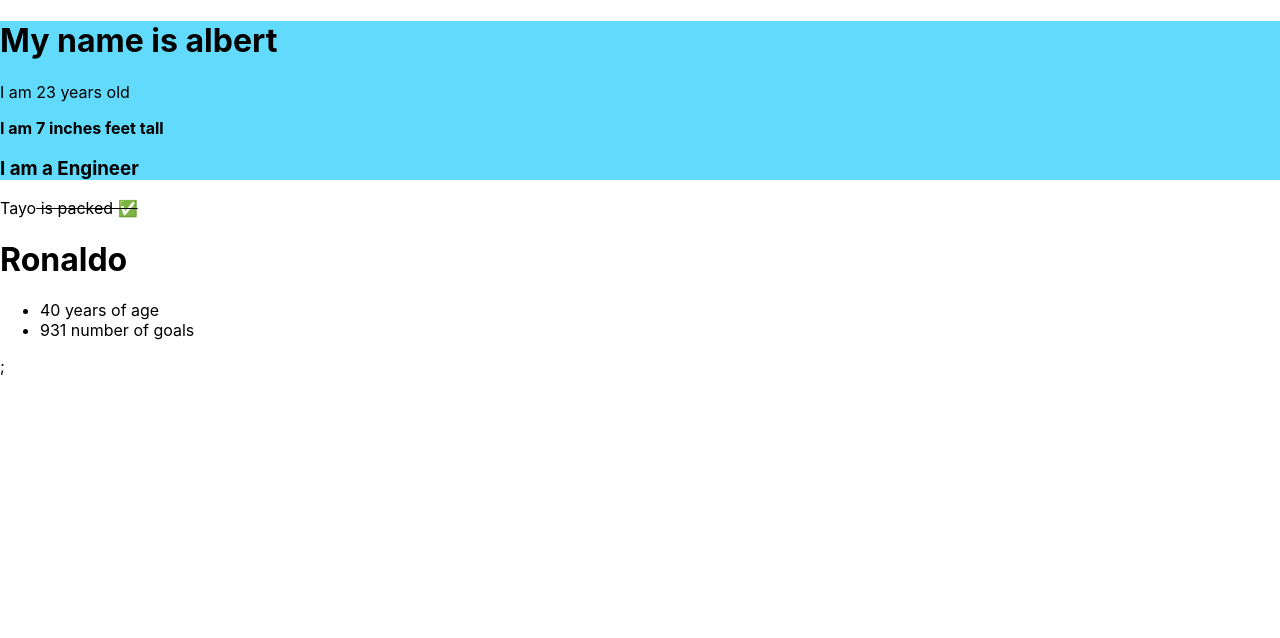
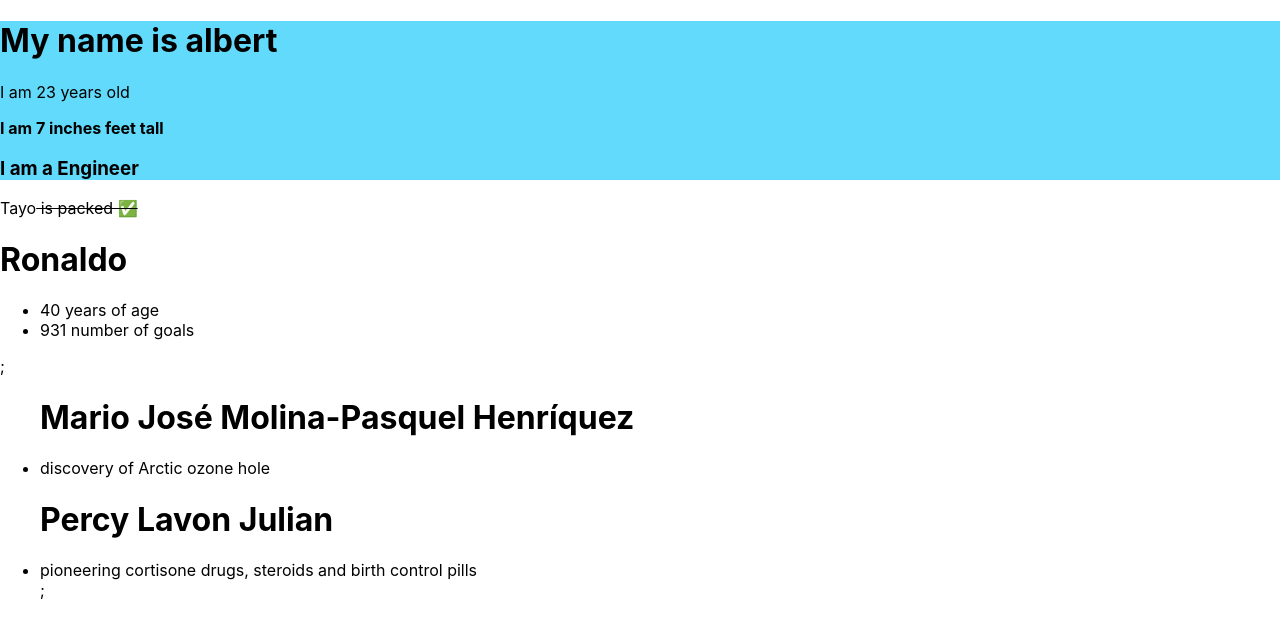
Before and after one commit to DEV-SHEGZ/Reactv18, a React (Create React App) app: page / in a window 1280 px wide. Shown: the top 638 px of the page. Built offline with nearby package versions, Linux system fonts and the light colour scheme.

Commit message:
still craking it

```diff
--- a/src/listrendering.js
+++ b/src/listrendering.js
@@ -2,12 +2,18 @@
 
 function renderList() {
   const chemists = people.filter((person) => person.profession === "chemist");
-  chemists.map((person) => (
-    <div key={person.id}>
-      <h1> {person.name} </h1>
-      <li> {person.accomplishment} </li>
-    </div>
-  ));
+
+  return (
+    <ul>
+      {chemists.map((person) => (
+        <div key={person.id}>
+          <h1> {person.name} </h1>
+          <li> {person.accomplishment} </li>
+        </div>
+      ))}
+      ;
+    </ul>
+  );
 }
 
 export default renderList;
```
